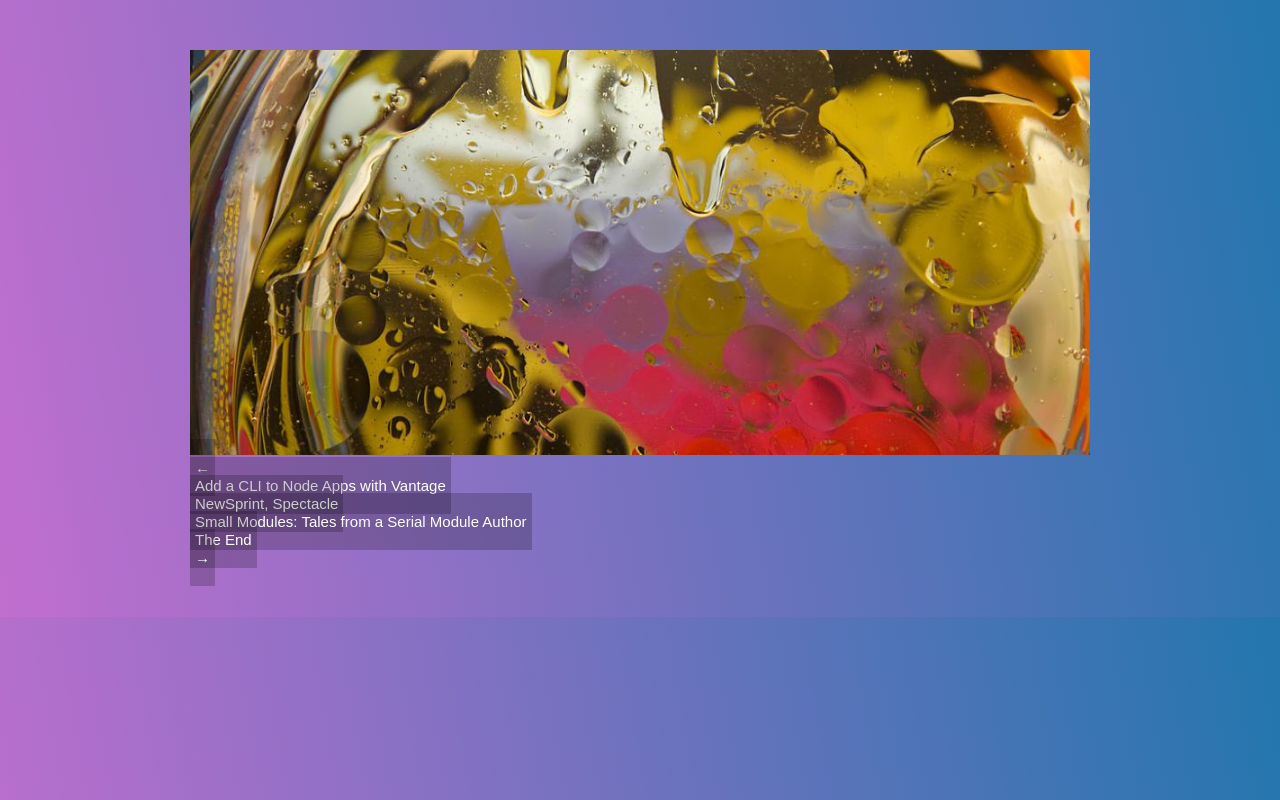
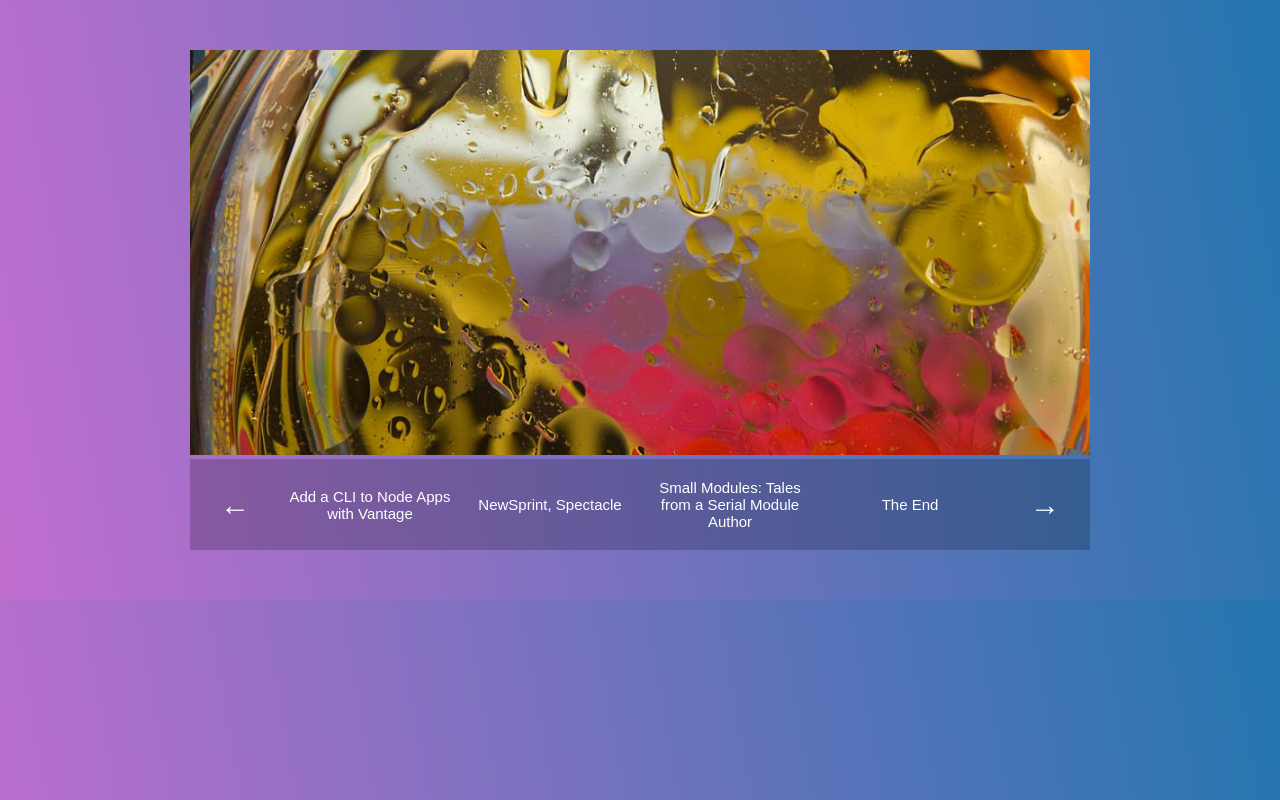
Before and after one commit to GK-Hynes/nested-flexbox-nav, a plain HTML site: page index.html in a window 1280 px wide. Drawn offline with Linux system fonts and the light colour scheme.

Commit message:
Add nested flexbox elements

```diff
--- a/index.html
+++ b/index.html
@@ -20,27 +20,27 @@
       <ul>
 
         <li class="arrow">
-          <a href="#">←</a>
+          <a href="#"><span>←</span></a>
         </li>
 
         <li>
-          <a href="#">Add a CLI to Node Apps with Vantage</a>
+          <a href="#"><span>Add a CLI to Node Apps with Vantage</span></a>
         </li>
 
         <li>
-          <a href="#">NewSprint, Spectacle</a>
+          <a href="#"><span>NewSprint, Spectacle</span></a>
         </li>
 
         <li>
-          <a href="#">Small Modules: Tales from a Serial Module Author</a>
+          <a href="#"><span>Small Modules: Tales from a Serial Module Author</span></a>
         </li>
 
         <li>
-          <a href="#">The End</a>
+          <a href="#"><span>The End</span></a>
         </li>
 
         <li class="arrow">
-          <a href="#">→</a>
+          <a href="#"><span>→</span></a>
         </li>
 
       </ul>
--- a/style.css
+++ b/style.css
@@ -36,8 +36,38 @@ a:hover {
   background: rgba(0, 0, 0, 0.4);
 }
 
+/* Flex container */
 .slider-nav ul {
   list-style: none;
   margin: 0;
   padding: 0;
+  display: flex;
 }
+
+/* First flex item */
+.slider-nav li {
+  flex: 2; /* This is flex item-ish */
+  text-align: center;
+  display: flex; /* This is flex container-ish */
+}
+
+.slider-nav .arrow {
+  flex: 1;
+}
+
+.arrow a {
+  font-size: 30px;
+}
+
+.slider-nav a {
+  flex-basis: 100%;
+  display: flex;
+  /* The items need to stretch as well as center */
+  align-items: center;
+}
+
+/* Nested flex item */
+.slider-nav span {
+  display: block;
+  width: 100%;
+}
```
